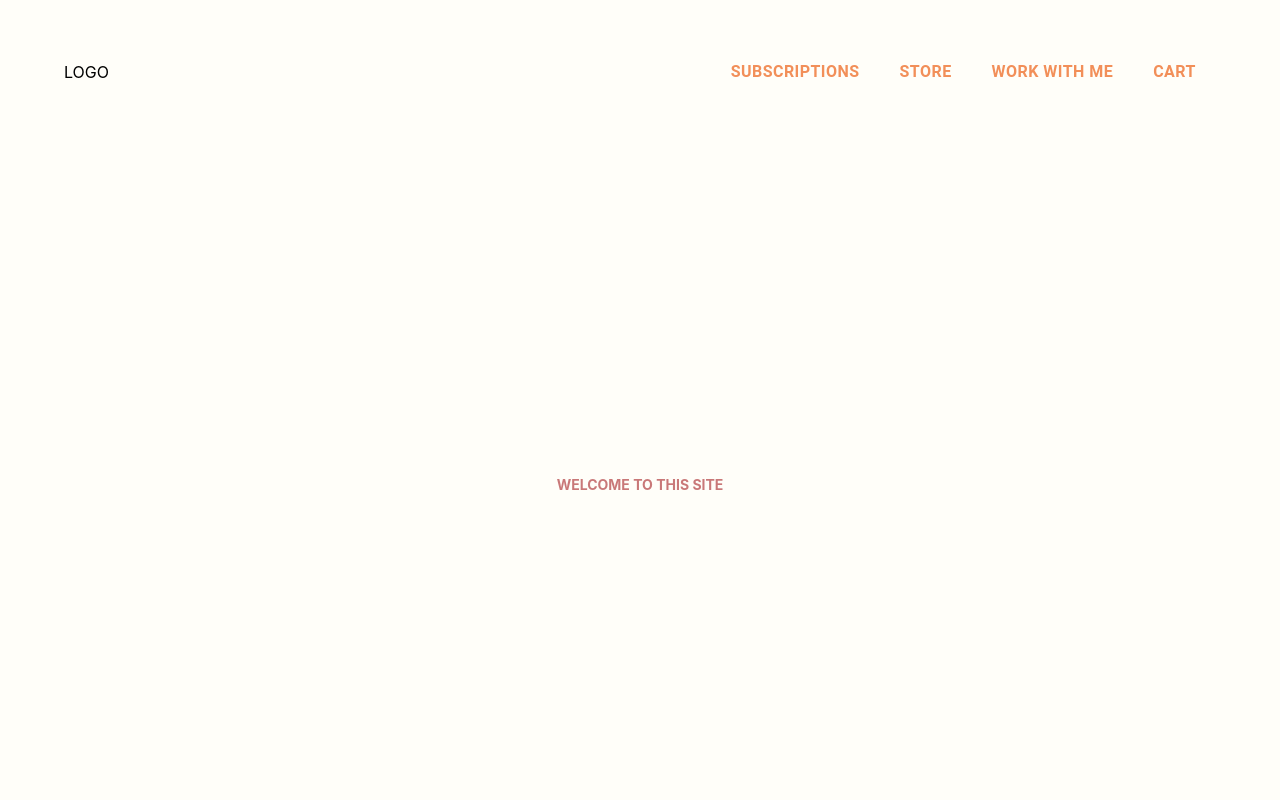
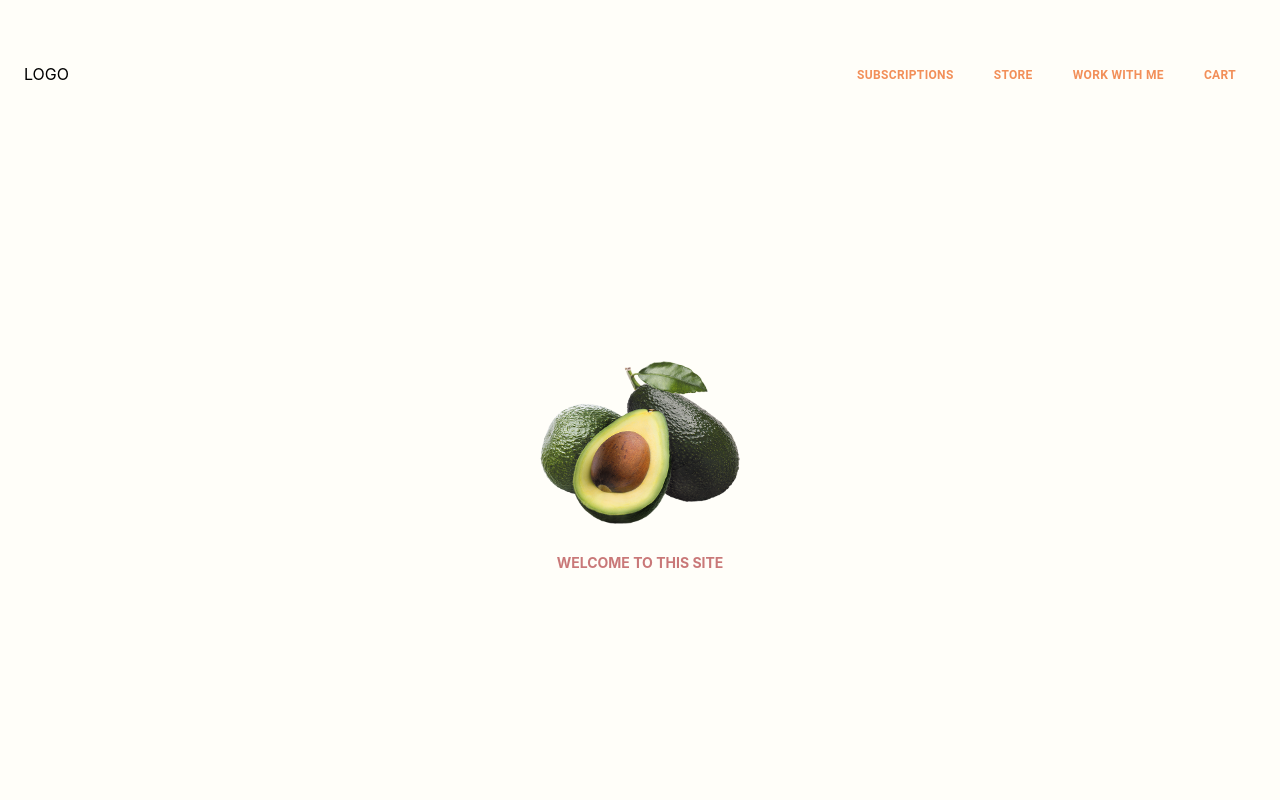
Before and after one commit to fthbby/simple-shop, a React (Create React App) app: page / in a window 1280 px wide. Shown: the top 800 px of the page. Built offline with nearby package versions, Linux system fonts and the light colour scheme.

Commit message:
added fade in and out

```diff
--- a/src/App.js
+++ b/src/App.js
@@ -3,15 +3,21 @@ import Home from "./pages/Home/index";
 import Navbar from "./components/Navbar";
 import { Button, Box, Grid } from "@mui/material";
 import Subscriptions from "./pages/Subscriptions/index";
-
+import React, { useState, useEffect } from "react";
 
 function App() {
+  const [fadeIn, setFadeIn] = useState(false);
+
+  useEffect(() => {
+    setFadeIn(true);
+  }, []);
+
   return (
-    <Box backgroundColor="#FFFEF9" paddingY={5} paddingX={5}>
+    <Box backgroundColor="#FFFEF9" paddingY={"5%"} paddingX={3}>
       <BrowserRouter>
-        <Navbar />
+        <Navbar fadeIn={fadeIn} />
         <Routes>
-          <Route path="/" element={<Home />} />
+          <Route path="/" element={<Home  fadeIn={fadeIn}/>} />
           <Route path="/subscriptions" element={<Subscriptions />} />
         </Routes>
       </BrowserRouter>
--- a/src/components/Navbar/DrawerItems.js
+++ b/src/components/Navbar/DrawerItems.js
@@ -21,19 +21,14 @@ function DrawerItems({ navItems, handleDrawerToggle }) {
     <Box backgroundColor="black" height={"100%"}>
       <Box sx={{ display: "flex", justifyContent: "flex-end", pr: 1, pt: 1 }}>
         <IconButton>
-          <CloseIcon style={{color:'white'}} onClick={handleDrawerToggle} />
+          <CloseIcon style={{ color: "white" }} onClick={handleDrawerToggle} />
         </IconButton>
       </Box>
-
-      <Box
-        sx={{ textAlign: "center", cursor: "pointer" }}
-        onClick={() => navigate("/")}
-      ></Box>
 
       <List>
         {navItems.map((item, index) => (
           <>
-            {/* <ListItem key={item} disablePadding> */}
+            <ListItem key={item} disablePadding>
               <ListItemButton
                 sx={{
                   pt: 2,
@@ -53,8 +48,7 @@ function DrawerItems({ navItems, handleDrawerToggle }) {
                   {item.name}
                 </Typography>
               </ListItemButton>
-            {/* </ListItem> */}
-            {/* <Divider /> */}
+            </ListItem>
           </>
         ))}
       </List>
--- a/src/components/Navbar/NavItems.js
+++ b/src/components/Navbar/NavItems.js
@@ -1,32 +1,44 @@
-import React from "react";
+import React, { useState, useEffect } from "react";
 import { IconButton, Toolbar, Button, Box, Grid } from "@mui/material/";
-import { NavLink } from "react-router-dom";
-import MenuIcon from "@mui/icons-material/Menu";
+import { NavLink, useNavigate } from "react-router-dom";
+import ShoppingCartOutlinedIcon from "@mui/icons-material/ShoppingCartOutlined";
+import DragHandleSharpIcon from "@mui/icons-material/DragHandleSharp";
 
-function NavItems({ mobileOpen, navItems, handleDrawerToggle }) {
+function NavItems({ mobileOpen, navItems, handleDrawerToggle, fadeIn }) {
+  const navigate = useNavigate();
+
   return (
-    <Toolbar
+    <Box
       sx={{
         display: "flex",
         justifyContent: { xs: "space-between", md: "space-between" },
+        transition: "opacity 1.8s ease-in-out",
+        opacity: fadeIn ? 1 : 0,
       }}
     >
-    <Box>
+      <Box onClick={() => navigate("/")} sx={{ cursor: "pointer" }}>
         LOGO
-    </Box>
+      </Box>
       {mobileOpen ? null : (
         <Box sx={{ pt: 1, pb: 1 }}>{/* <MiniLogo /> */}</Box>
       )}
       <Grid item xs={4}>
         {!mobileOpen ? (
-          <IconButton
-            edge="start"
-            disableRipple
-            onClick={handleDrawerToggle}
+          <Box
+            display={"flex"}
+            flexDirection={"row"}
+            alignItems={"center"}
             sx={{ mr: 0, display: { xs: "block", sm: "none" } }}
           >
-            <MenuIcon disableRipple />
-          </IconButton>
+            <ShoppingCartOutlinedIcon
+              sx={{ fontSize: 30, cursor: "pointer", mr: 2 }}
+            />
+
+            <DragHandleSharpIcon
+              sx={{ fontSize: 35, cursor: "pointer" }}
+              onClick={handleDrawerToggle}
+            />
+          </Box>
         ) : null}
       </Grid>
 
@@ -37,17 +49,15 @@ function NavItems({ mobileOpen, navItems, handleDrawerToggle }) {
             to={item.link}
             disableRipple
             sx={{
-            fontWeight:700,
+              fontWeight: 700,
               color: "#F28F59",
-              fontSize: "16px",
+              fontSize: "12px",
               padding: "0 20px",
               "&.active": {
-                color: "black",
-                fontWeight: "bold",
+                color: "#F28F59",
               },
               "&:hover": {
                 color: "black",
-                fontWeight: "bold",
               },
             }}
           >
@@ -55,7 +65,7 @@ function NavItems({ mobileOpen, navItems, handleDrawerToggle }) {
           </Button>
         ))}
       </Box>
-    </Toolbar>
+    </Box>
   );
 }
 
--- a/src/components/Navbar/index.js
+++ b/src/components/Navbar/index.js
@@ -1,9 +1,7 @@
 import React, { useState } from "react";
 import { Drawer, Box, Grid, IconButton } from "@mui/material";
-import { Link } from "react-router-dom";
 import DrawerItems from "./DrawerItems";
 import NavItems from "./NavItems";
-import MenuIcon from "@mui/icons-material/Menu";
 
 const drawerWidth = '100%';
 
@@ -14,7 +12,7 @@ const navItems = [
   { name: "Cart", link: "/cart" },
 ];
 
-function NavBar() {
+function NavBar({fadeIn}) {
   const [mobileOpen, setMobileOpen] = useState(false);
 
   const handleDrawerToggle = () => {
@@ -26,6 +24,7 @@ function NavBar() {
         mobileOpen={mobileOpen}
         navItems={navItems}
         handleDrawerToggle={handleDrawerToggle}
+        fadeIn={fadeIn}
       />
 
       <Drawer
--- a/src/pages/Home/index.js
+++ b/src/pages/Home/index.js
@@ -1,8 +1,9 @@
 import { Box, Divider, Grid, Typography } from "@mui/material";
 import React from "react";
 import Explore from "../../images/explore.png";
+import Avocado from "../../images/avocado.png";
 
-function Home() {
+function Home({ fadeIn }) {
   return (
     <Box>
       <Box
@@ -13,8 +14,18 @@ function Home() {
         color="#C97878"
         fontWeight={700}
         fontSize={14}
-        // backgroundColor="red"
+        flexDirection={"column"}
+        sx={{ transition: "opacity .3s ease-in-out", opacity: fadeIn ? 1 : 0 }}
       >
+        <img
+          src={Avocado}
+          style={{
+            maxWidth: 500,
+            width: 200,
+            height: "auto",
+            marginBottom: 30,
+          }}
+        />
         WELCOME TO THIS SITE
       </Box>
 
```
Also changed, not shown: src/images/avocado.png (added). Lines whose indentation alone changed are shown as unchanged.
